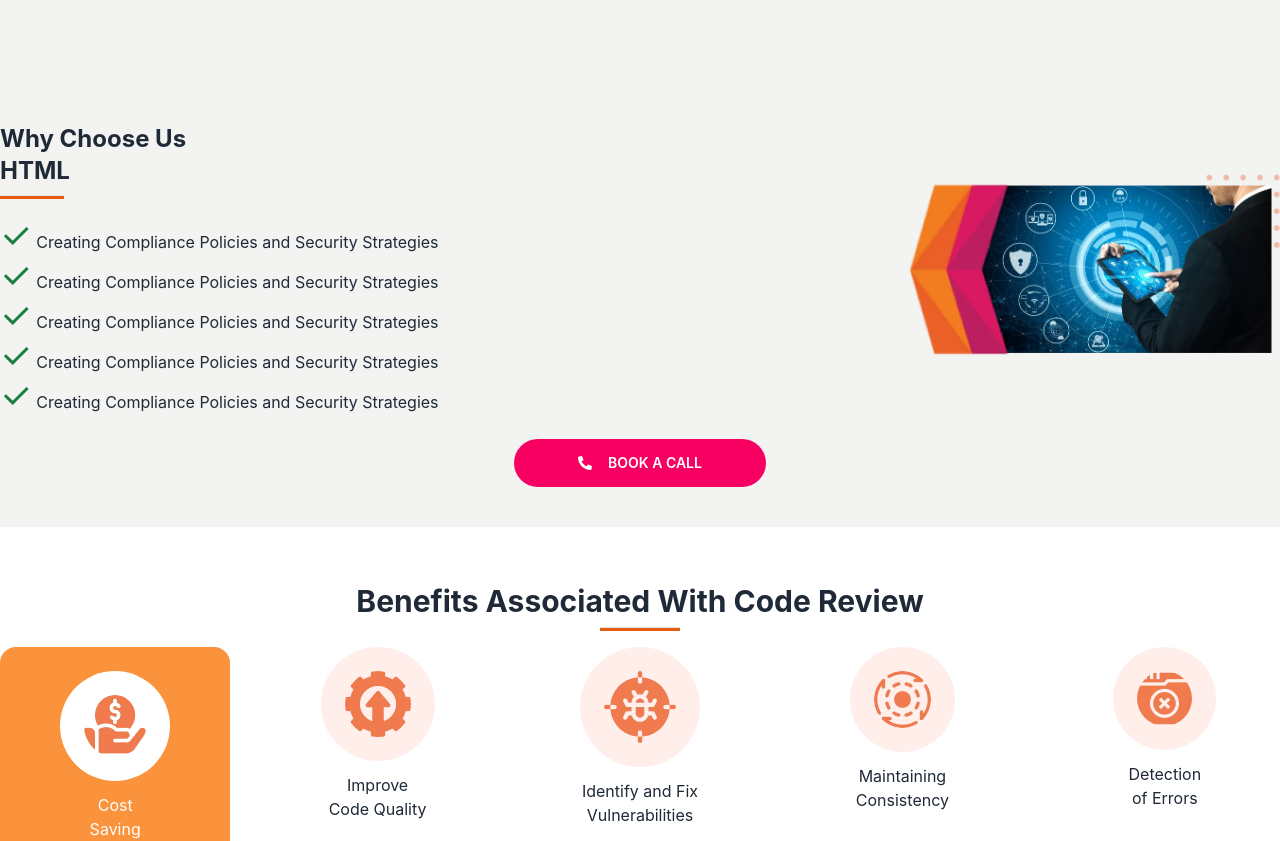
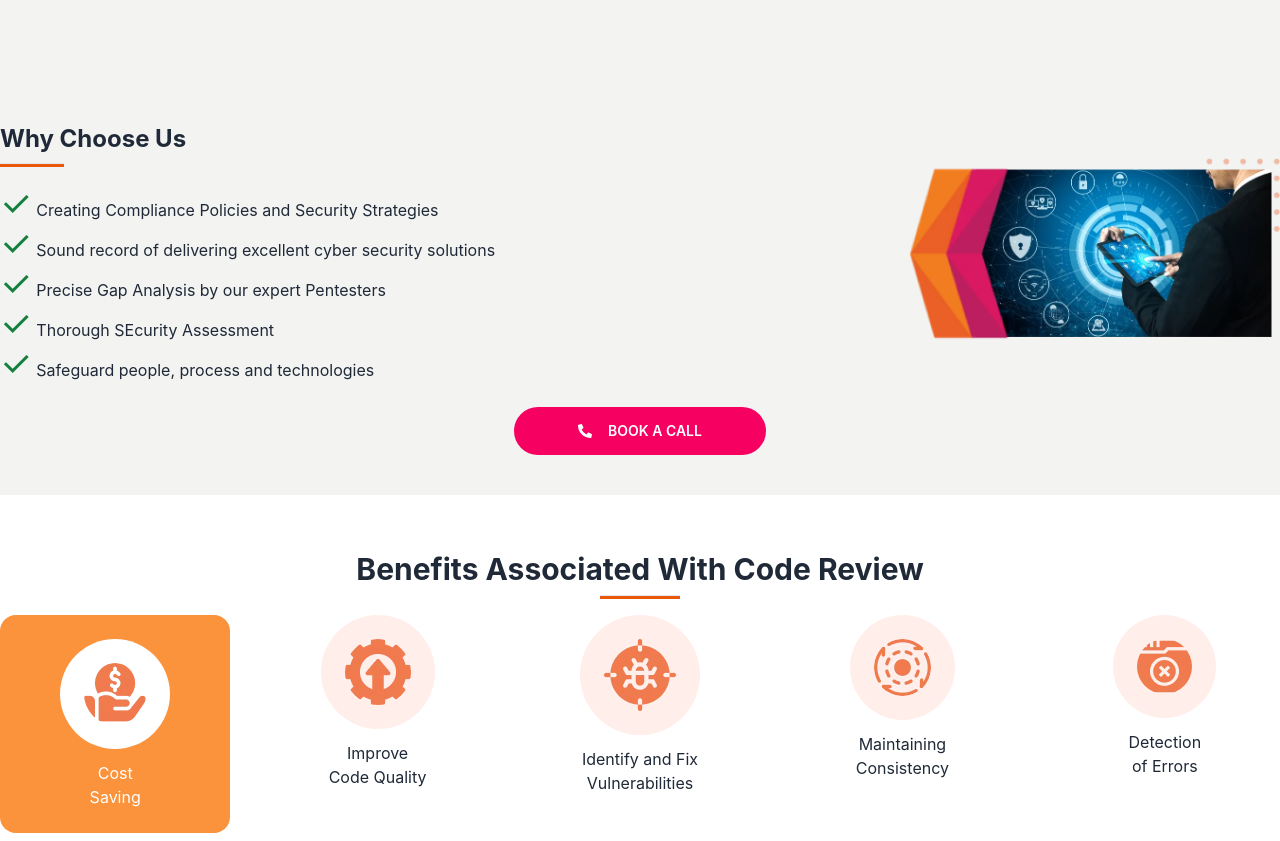
Before and after one commit to Sayeednayeem1/kratical-tech-task, a React (Create React App) app: page / in a window 1280 px wide. Shown: the part 1606-2447 px from the top of the page. Built offline with nearby package versions, Linux system fonts and the light colour scheme.

Commit message:
updated whyChooseUs component

```diff
--- a/src/components/KraticalDetails/WhyChooseUs.js
+++ b/src/components/KraticalDetails/WhyChooseUs.js
@@ -7,13 +7,13 @@ const WhyChooseUs = () => {
         <div className='container mx-auto  py-10'>
             <div className='flex justify-between items-center'>
                 <div>
-                    <h2 className='text-2xl font-bold'>Why Choose Us <h3> HTML</h3></h2>
+                    <h2 className='text-2xl font-bold'>Why Choose Us </h2>
                     <hr className='h-1 w-16 bg-orange-600 mb-4 mt-2' />
                     <p> <span className='text-4xl text-green-700'>&#x2713;</span> Creating Compliance Policies and Security Strategies</p>
-                    <p> <span className='text-4xl text-green-700'>&#x2713;</span> Creating Compliance Policies and Security Strategies</p>
-                    <p> <span className='text-4xl text-green-700'>&#x2713;</span> Creating Compliance Policies and Security Strategies</p>
-                    <p> <span className='text-4xl text-green-700'>&#x2713;</span> Creating Compliance Policies and Security Strategies</p>
-                    <p> <span className='text-4xl text-green-700'>&#x2713;</span> Creating Compliance Policies and Security Strategies</p>
+                    <p> <span className='text-4xl text-green-700'>&#x2713;</span> Sound record of delivering excellent cyber security solutions</p>
+                    <p> <span className='text-4xl text-green-700'>&#x2713;</span> Precise Gap Analysis by our expert Pentesters</p>
+                    <p> <span className='text-4xl text-green-700'>&#x2713;</span> Thorough SEcurity Assessment</p>
+                    <p> <span className='text-4xl text-green-700'>&#x2713;</span> Safeguard people, process and technologies</p>
                 </div>
                 <div>
                     <img className='w-36 md:w-60 lg:w-96' src={WhyChooseUsImage} alt="" />
```
